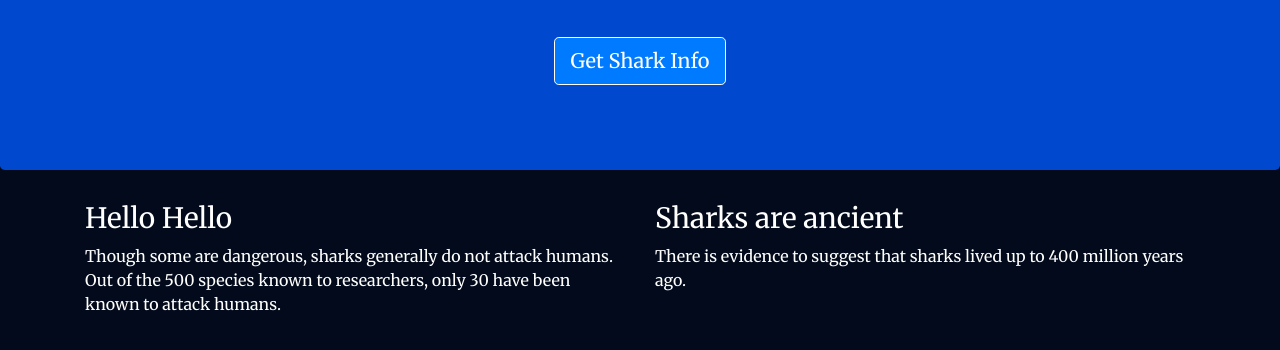
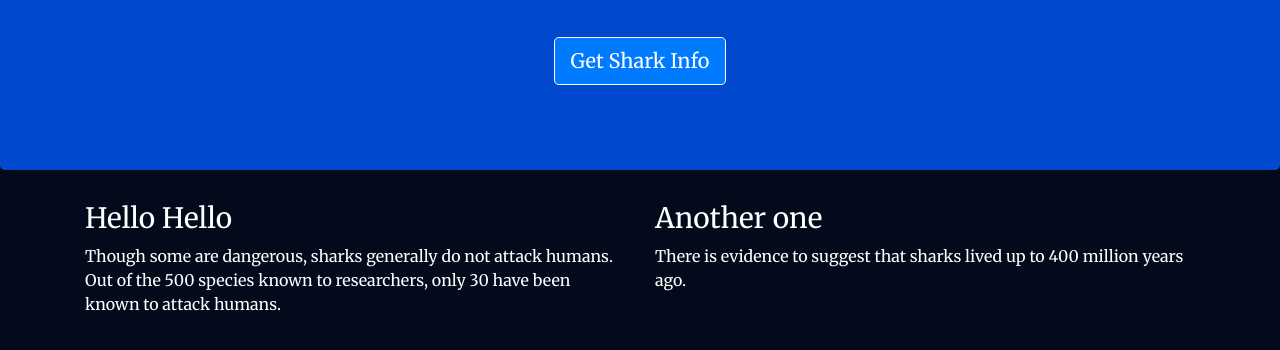
Before and after one commit to caio-costa/new-portfolio, a website: page views/index.html in a window 1280 px wide. Shown: the part 218-568 px from the top of the page. Drawn offline with nearby package versions, Linux system fonts and the light colour scheme.

Commit message:
Auto build test

```diff
--- a/views/index.html
+++ b/views/index.html
@@ -42,7 +42,7 @@
                 </p>
             </div>
             <div class="col-lg-6">
-                <h3>Sharks are ancient</h3>
+                <h3>Another one</h3>
                 <p>There is evidence to suggest that sharks lived up to 400 million years ago.
                 </p>
             </div>
```
Also changed, not shown: 1 other file.
